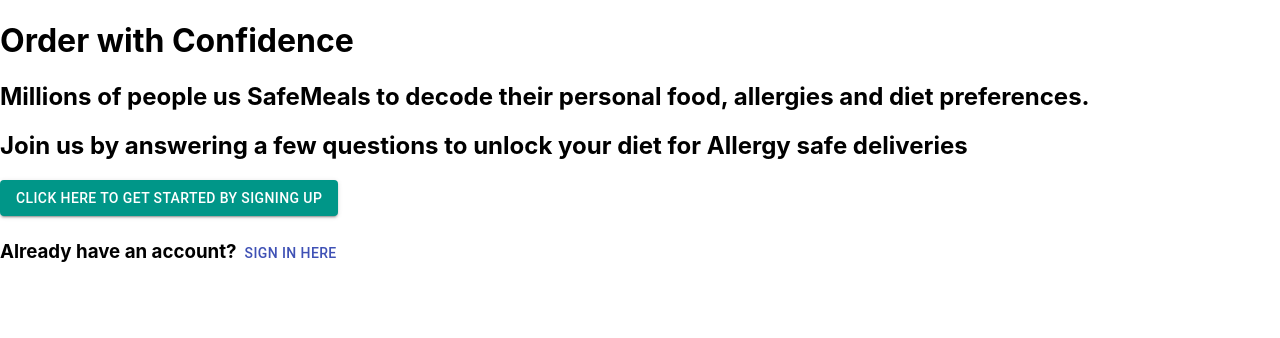
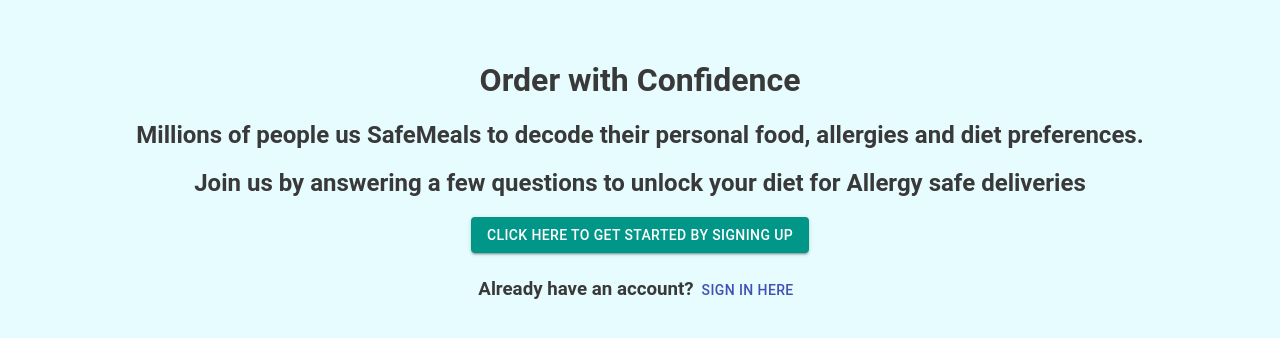
Before and after one commit to RaasheedaFathima/safemeals-prof-app, a React (Create React App) app: page / in a window 1280 px wide. Shown: the top 338 px of the page. Built offline with nearby package versions, Linux system fonts and the light colour scheme.

Commit message:
working landing.js

```diff
--- a/src/pages/auth/landing.js
+++ b/src/pages/auth/landing.js
@@ -4,8 +4,10 @@
 import { createTheme, withStyles, makeStyles, ThemeProvider } from '@material-ui/core/styles';
 import Button from '@material-ui/core/Button';
 import { teal } from '@material-ui/core/colors';
-import { Link } from '@material-ui/core';
+import { Grid, Link } from '@material-ui/core';
 import { createMuiTheme } from '@material-ui/core/styles';
+
+import '../../App.css';
 
 //import all styles here
 const ColorButton = withStyles((theme) => ({
@@ -45,6 +47,7 @@
   //function here
   function Landing(){
     return(
+    <Grid justifyContent="center">
     <div>
     <h1> Order with Confidence </h1>
     <h2>Millions of people us SafeMeals to decode their personal food, allergies and diet preferences.</h2>
@@ -61,6 +64,7 @@
       </Button>
   </h3>
   </div>
+  </Grid>
     );
   }
 
```
